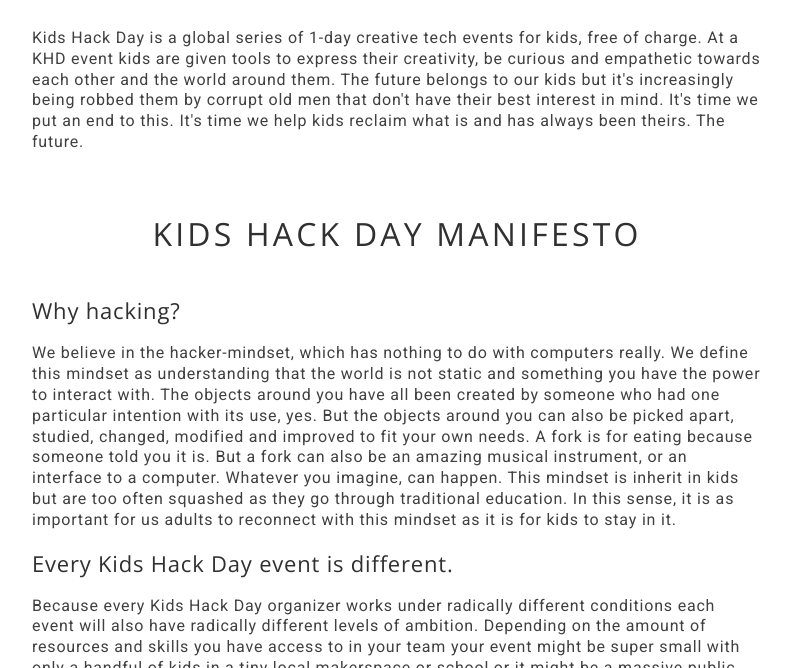
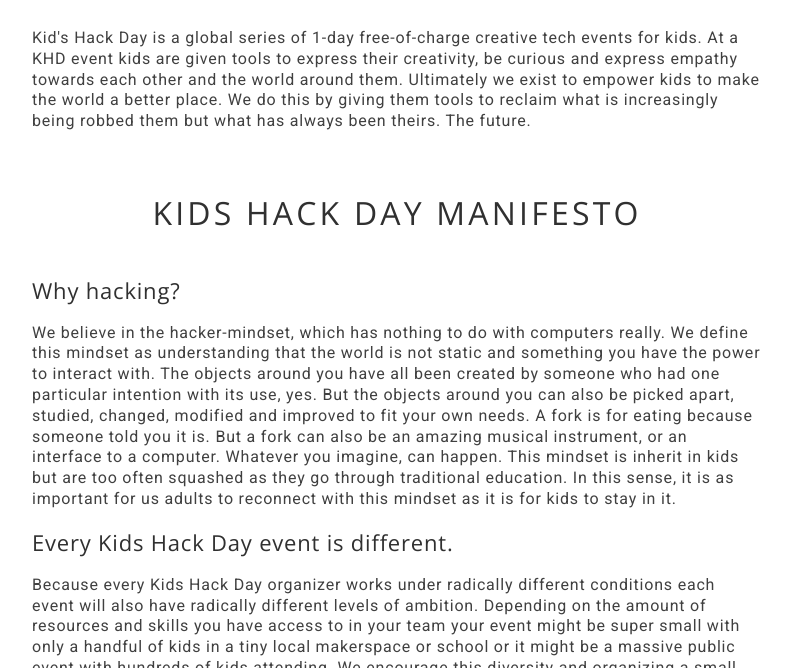
Before and after one commit to KidsHackDay/kidshackday.org, a Jekyll site: the page built from about.html, in a window 1280 px wide and 900 px high, scrolled down 1160 px, cut to the strip 232-900 px from the top of the window. Shown: the whole strip, without its empty margins (243-1033 px from the left). Built offline with Jekyll 4.4.1, drawn with Linux system fonts in a browser that asks for light colours; some of the changed text lies outside the part shown.

Commit message:
Update about.html

```diff
--- a/about.html
+++ b/about.html
@@ -44,11 +44,10 @@
 			<div class="col"></div>
 			<div class="col-md-8">
 				<p>
-				Kids Hack Day is a global series of 1-day creative tech events for kids, free of charge. At a KHD event kids
-					are given tools to express their creativity, be curious and empathetic towards each other and the world around
-					them. The future belongs to our kids but it's increasingly being robbed them by corrupt old men that don't
-					have their best interest in mind. It's time we put an end to this. It's time we help kids reclaim what is and
-					has always been theirs. The future.
+				Kid's Hack Day is a global series of 1-day free-of-charge creative tech events for kids. At a KHD event kids
+					are given tools to express their creativity, be curious and express empathy towards each other and the world around
+					them. Ultimately we exist to empower kids to make the world a better place. We do this by giving them tools to reclaim what is increasingly
+					being robbed them but what has always been theirs. The future.
 				</p>
 			</div>
 			<div class="col"></div>
@@ -190,8 +189,8 @@
 				<p>
 					If you're curious to know more about Kids Hack Day and maybe even organize your own a good place to start is
 					checkign out <a href="https://github.com/KidsHackDay/kidshackday.org/wiki" target="_blank">
-			    our wiki. There you can also find our FAQ with frequently asked questions and answers from previous event organizers.
-			    </a>
+			    our wiki.</a> There you can also find our FAQ with frequently asked questions and answers from previous event organizers.
+
 				</p>
 			</div>
 			<div class="col"></div>
```
